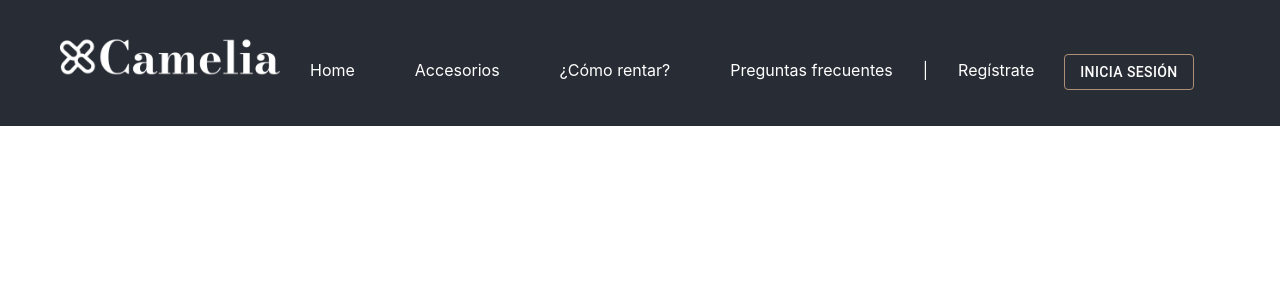
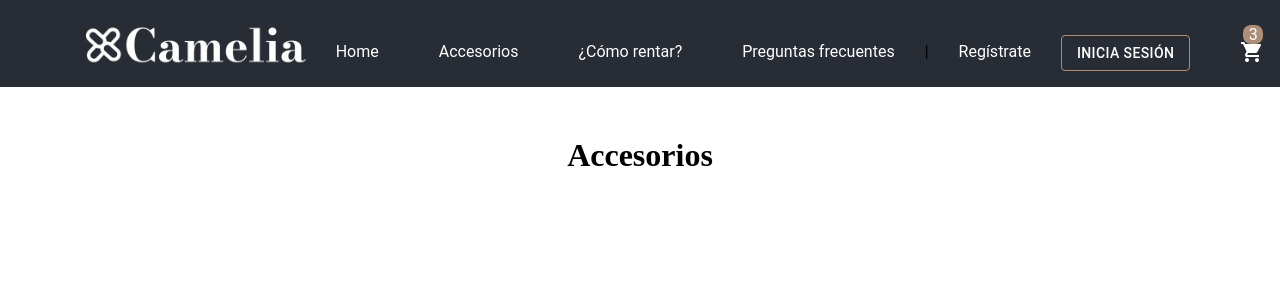
Before and after one commit to iancag/camelia, a React (Create React App) app: page / in a window 1280 px wide. Shown: the top 300 px of the page. Built offline with nearby package versions, Linux system fonts and the light colour scheme.

Commit message:
Adding CartWidget component

```diff
--- a/src/App.css
+++ b/src/App.css
@@ -1,6 +1,12 @@
+
 body {
+  font-family: 'roboto';
   background-color: white;
   display: flex;
   flex-direction: column;
-  color: white;
+  color: black;
 }
+
+h1, h2 {
+  font-family: 'jost';
+}
--- a/src/App.js
+++ b/src/App.js
@@ -1,4 +1,5 @@
-import { NavBar } from './components/navbar/NavBar'
+import { NavBar } from './components/navbar/NavBar';
+import { ItemListContainer } from './components/item-list-container/ItemListContainer';
 import './App.css';
 
 function App() {
@@ -7,6 +8,9 @@ function App() {
       <header>
         <NavBar />
       </header>
+      <div id="main">
+        <ItemListContainer title="Accesorios" />
+      </div>
     </div>
   );
 }
--- /dev/null
+++ b/src/components/item-list-container/ItemListContainer.css
@@ -0,0 +1,7 @@
+
+.list-item-wrapper{
+    width: 90%;
+    text-align: center;
+    margin: auto;
+    margin-top: 50px;
+}
--- /dev/null
+++ b/src/components/item-list-container/ItemListContainer.jsx
@@ -0,0 +1,5 @@
+import './ItemListContainer.css'
+
+export const ItemListContainer = ({title}) => <div className="list-item-wrapper">
+    <h1>{title}</h1>
+</div>
--- a/src/components/navbar/NavBar.css
+++ b/src/components/navbar/NavBar.css
@@ -1,8 +1,7 @@
 nav {
     background-color: #282c34;
-    padding: 20px;
-    display: flex;
-    justify-content: center;
+    padding: 1px 0 15px 0;
+    text-align: center;
 }
 
 ul li{
@@ -18,11 +17,16 @@ ul li{
     display: none;
 }
 
+.shopping-cart-widget {
+    position: relative;
+    left: 24px;
+}
 
-@media screen and (min-width:1200px){
+@media screen and (min-width:1250px){
     nav {
         display: flex;
-        justify-content: left;
+        justify-content: center;
+        padding: 1px 0 0px 0;
     }
 
     ul li{
@@ -31,10 +35,19 @@ ul li{
     }
 
     .logo {
+        position: relative;
         max-width: 220px;
+        top: 7px;
     }
 
     .separator {
         display: inline;
     }
+
+    .shopping-cart-widget {
+        position: relative;
+        margin: auto 0px;
+        top: 10px;
+        left: 50px;
+    }
 }
--- a/src/components/navbar/NavBar.jsx
+++ b/src/components/navbar/NavBar.jsx
@@ -1,7 +1,8 @@
 import "./NavBar.css"
-import cameliaLogo from "../../assets/common/camelia-logo.png"
 import { MenuItem } from "./components/MenuItem";
 import { Button } from "@mui/material";
+import cameliaLogo from "../../assets/common/camelia-logo.png";
+import { ShoppingCartWidget } from "./components/cart-widget/CartWidget";
 
 const iniciaSesionClick = (e) => {
     e.preventDefault();
@@ -13,12 +14,15 @@ export function NavBar() {
         <ul>
             <li><img src={cameliaLogo} className="logo" alt="Camelia" /></li>
             <li><MenuItem url="/inicio" name="Home" /></li>
-            <li><MenuItem url="/accesorios" name="Accesorios" /></li>
+            <li><MenuItem url="/accesorios" name="Accesorios"><h1>home</h1></MenuItem></li>
             <li><MenuItem url="/como-rentar" name="¿Cómo rentar?" /></li>
             <li><MenuItem url="/faq" name="Preguntas frecuentes" /></li>
             <li className="separator">&#124;</li>
             <li><MenuItem url="/registrate" name="Regístrate" /></li>
-            <li><Button variant="outlined" style={{color:"white", borderColor:"#AC8F76"}} href="inicia-sesion" onClick={iniciaSesionClick}>Inicia Sesión</Button></li>
+            <li><Button variant="outlined" style={{ color: "white", borderColor: "#AC8F76" }} href="inicia-sesion" onClick={iniciaSesionClick}>Inicia Sesión</Button></li>
         </ul>
+        <div className="shopping-cart-widget">
+            <ShoppingCartWidget />
+        </div>
     </nav>;
 }
--- /dev/null
+++ b/src/components/navbar/components/cart-widget/CartWidget.css
@@ -0,0 +1,12 @@
+
+.cart-count {
+    width: 20px;
+    background-color: #AC8F76;
+    text-align: center;
+    border-radius: 8px;
+    position: relative;
+    display: inline-block;
+    top: -24px;
+    left: -21px;
+    color: white;
+}
--- /dev/null
+++ b/src/components/navbar/components/cart-widget/CartWidget.jsx
@@ -0,0 +1,10 @@
+import './CartWidget.css';
+import shoppingCart from '../../../../assets/common/shopping-cart.svg'
+
+export const ShoppingCartWidget = () =>
+    <>
+        <img src={shoppingCart} alt="cart" className="shopping-cart" />
+        <div className="cart-count">
+            <label>3</label>
+        </div>
+    </>
```
Also changed, not shown: src/assets/common/shopping-cart.svg (added).
